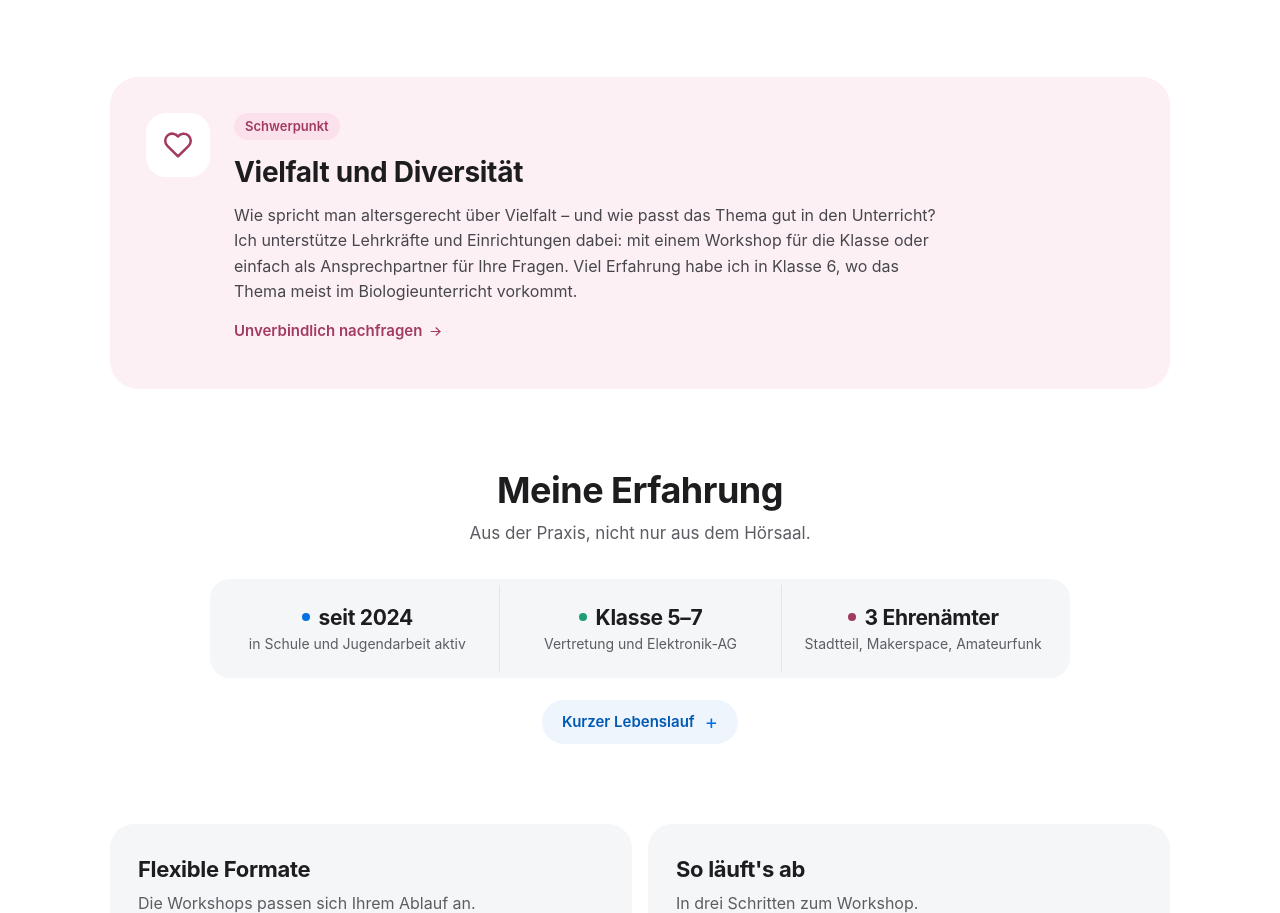
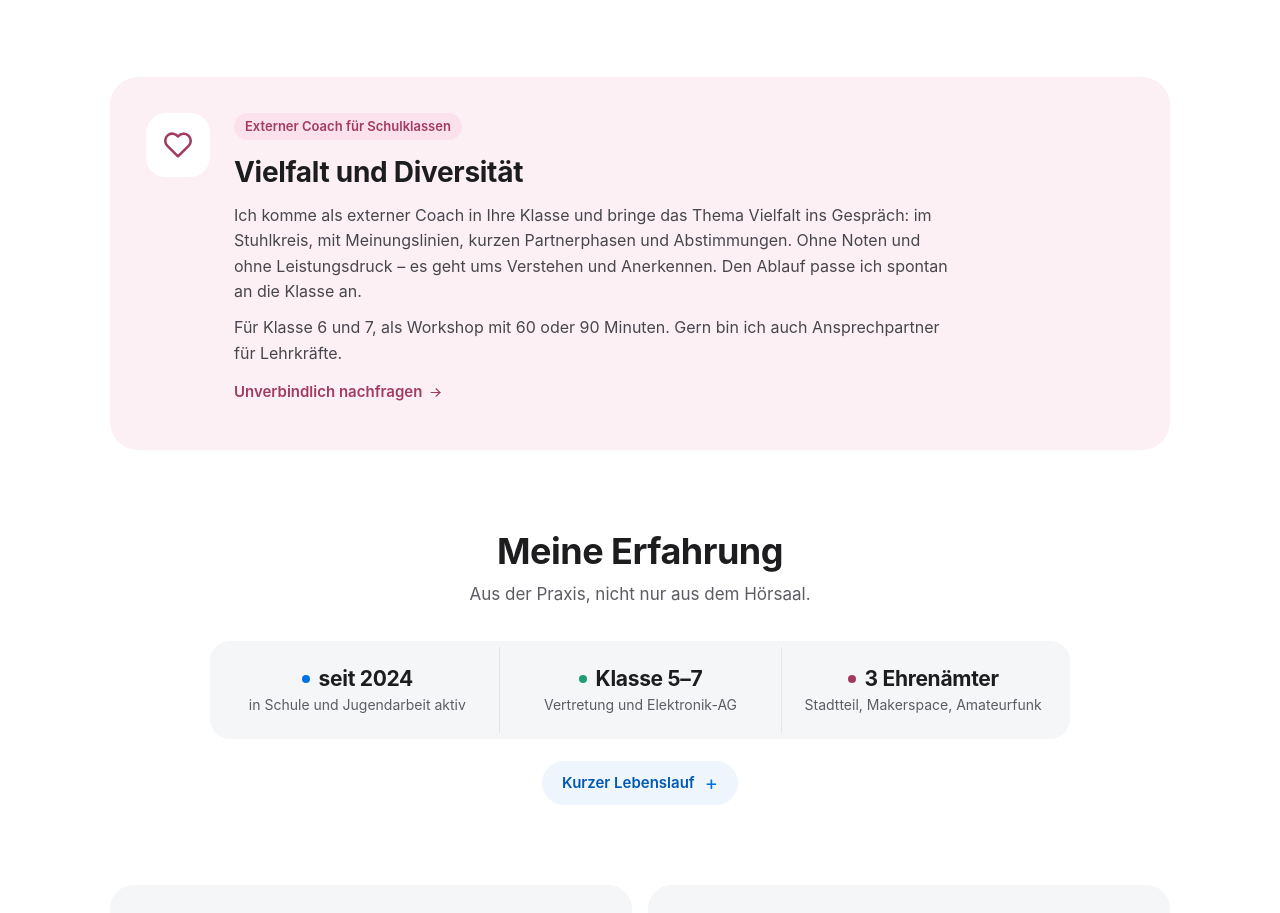
Before and after one commit to CarlRemmes/CarlRemmes.github.io, a plain HTML site: page index.html in a window 1280 px wide. Shown: the part 1079-1992 px from the top of the page. Drawn offline with Linux system fonts and the light colour scheme.

Commit message:
Vielfalt: als externer Coach für Schulklassen beschrieben (#13)
Claude-Session: https://claude.ai/code/session_01Vhi69EVEANF59jMC9kw6M2

Co-authored-by: Claude <noreply@anthropic.com>

```diff
--- a/index.html
+++ b/index.html
@@ -17,7 +17,7 @@
 <meta name="twitter:card" content="summary_large_image">
 <link rel="icon" href="favicon.svg" type="image/svg+xml">
 <link rel="apple-touch-icon" href="apple-touch-icon.png">
-<link rel="stylesheet" href="style.css?v=3162fd35">
+<link rel="stylesheet" href="style.css?v=890358ce">
 <script type="application/ld+json">
 {"@context":"https://schema.org","@type":"Person","name":"Carl Remmes","url":"https://carlremmes.com/","email":"mailto:business@carlremmes.com","description":"Lehramtsstudent und freier Workshop-Anbieter für Technik, Informatik und Vielfalt in Rheine, Münster und Umgebung.","knowsAbout":["Löten","Informatik","3D-Druck","Vielfalt und Diversität","Making","Nachhilfe"]}
 </script>
@@ -92,9 +92,10 @@
     <div class="focus">
       <div class="focus-icon"><svg class="i" aria-hidden="true"xmlns="http://www.w3.org/2000/svg"viewBox="0 0 24 24"fill="none"stroke="currentColor"stroke-width="2"stroke-linecap="round"stroke-linejoin="round"><path stroke="none" d="M0 0h24v24H0z" fill="none"/><path d="M19.5 12.572l-7.5 7.428l-7.5 -7.428a5 5 0 1 1 7.5 -6.566a5 5 0 1 1 7.5 6.572" /></svg></div>
       <div>
-        <span class="eyebrow">Schwerpunkt</span>
+        <span class="eyebrow">Externer Coach für Schulklassen</span>
         <h3>Vielfalt und Diversität</h3>
-        <p>Wie spricht man altersgerecht über Vielfalt – und wie passt das Thema gut in den Unterricht? Ich unterstütze Lehrkräfte und Einrichtungen dabei: mit einem Workshop für die Klasse oder einfach als Ansprechpartner für Ihre Fragen. Viel Erfahrung habe ich in Klasse 6, wo das Thema meist im Biologieunterricht vorkommt.</p>
+        <p>Ich komme als externer Coach in Ihre Klasse und bringe das Thema Vielfalt ins Gespräch: im Stuhlkreis, mit Meinungslinien, kurzen Partnerphasen und Abstimmungen. Ohne Noten und ohne Leistungsdruck – es geht ums Verstehen und Anerkennen. Den Ablauf passe ich spontan an die Klasse an.</p>
+        <p>Für Klasse 6 und 7, als Workshop mit 60 oder 90 Minuten. Gern bin ich auch Ansprechpartner für Lehrkräfte.</p>
         <a class="more more-pink" href="mailto:business@carlremmes.com?subject=Vielfalt%20und%20Diversit%C3%A4t">Unverbindlich nachfragen <svg class="i" aria-hidden="true"xmlns="http://www.w3.org/2000/svg"viewBox="0 0 24 24"fill="none"stroke="currentColor"stroke-width="2"stroke-linecap="round"stroke-linejoin="round"><path stroke="none" d="M0 0h24v24H0z" fill="none"/><path d="M5 12l14 0" /><path d="M13 18l6 -6" /><path d="M13 6l6 6" /></svg></a>
       </div>
     </div>
--- a/style.css
+++ b/style.css
@@ -143,6 +143,7 @@ footer.wrap{padding-top:40px;padding-bottom:40px;text-align:center;font-size:14p
 .eyebrow{display:inline-block;font-size:13px;font-weight:600;color:var(--pink-dark);background:var(--pink-100);border-radius:999px;padding:3px 11px}
 .focus h3{font-size:clamp(22px,2.6vw,28px);letter-spacing:-.3px;margin:10px 0 8px}
 .focus p{margin:0;color:var(--text-2);font-size:16px;max-width:720px}
+.focus p+p{margin-top:10px}
 .more-pink{color:var(--pink-dark)}
 @media (max-width:720px){.focus{flex-direction:column;gap:16px;padding:26px}}
 
```
Also changed, not shown: 404.html (+1 -1 lines), datenschutz.html (+1 -1 lines), impressum.html (+1 -1 lines).
